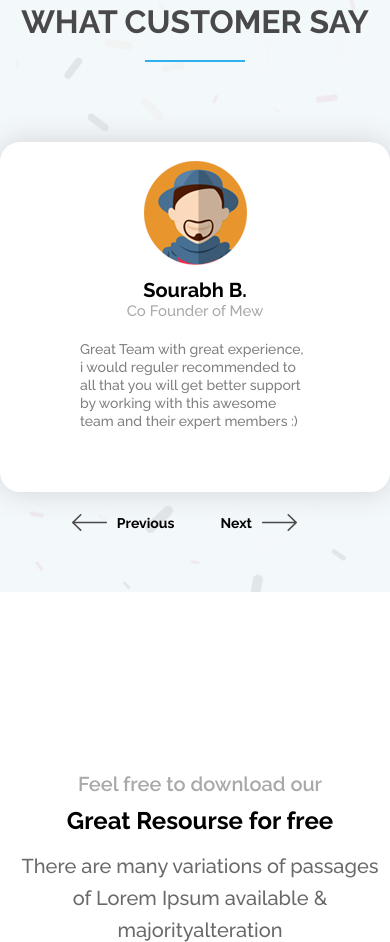
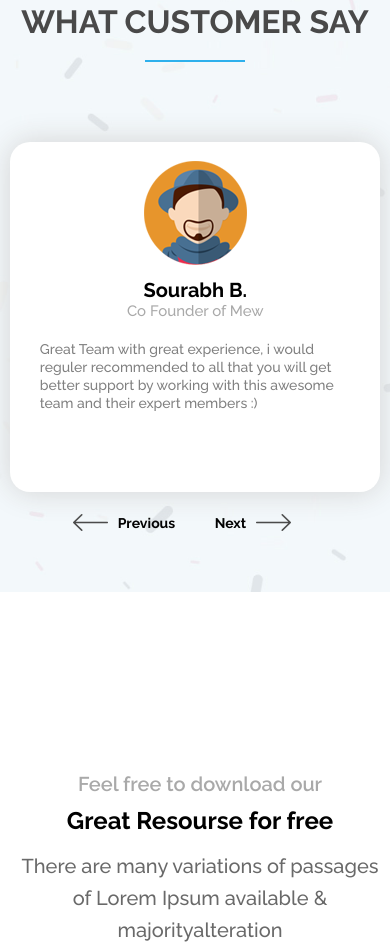
Before and after one commit to Lem1n/Flaby, a plain HTML site: page index.html in a window 390 px wide. Shown: the part 4760-5702 px from the top of the page. Drawn offline with nearby package versions, Linux system fonts and the light colour scheme.

Commit message:
Update Style.css

```diff
--- a/Style.css
+++ b/Style.css
@@ -1036,7 +1036,16 @@ body {
     }
     .Other_Services_icon{left: -25%}
 
-    .Author_text{font-size: 14px; text-align: left}
+    .Author_block {padding: 15px 30px 0;}
+    .Author_text{
+        font-size: 14px;
+        text-align: left;
+    }
+
+    .swiper_block {
+        width: 95%;
+        margin: 0 auto;
+    }
     .swiper-custom-button-prev, .swiper-custom-button-next{
         font-size: 14px;
     }
```
